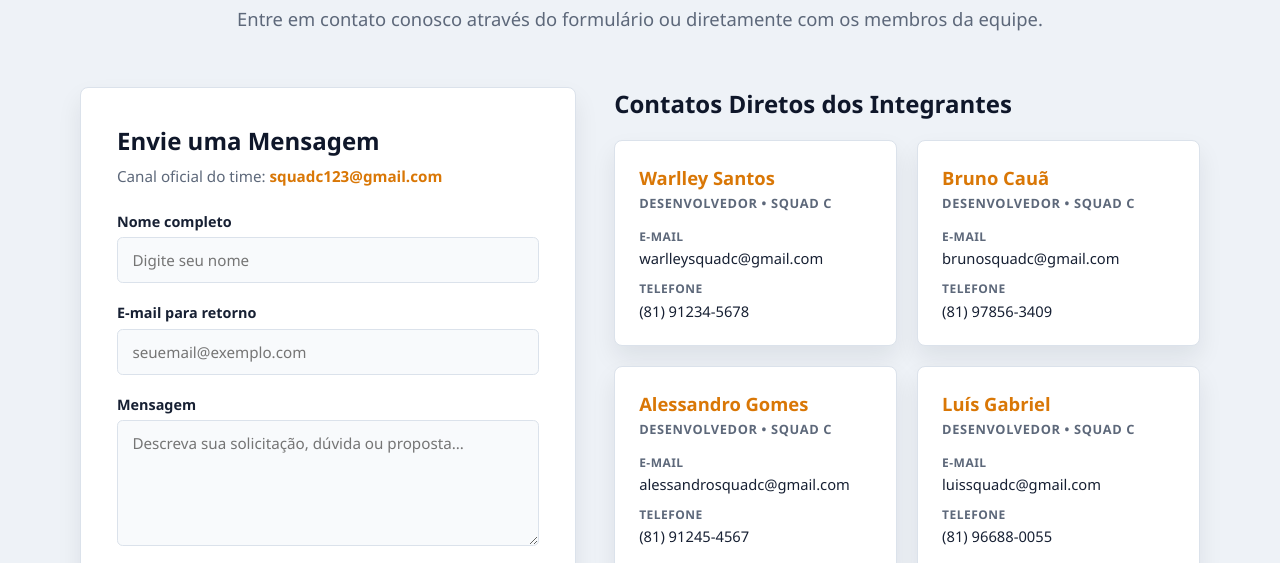
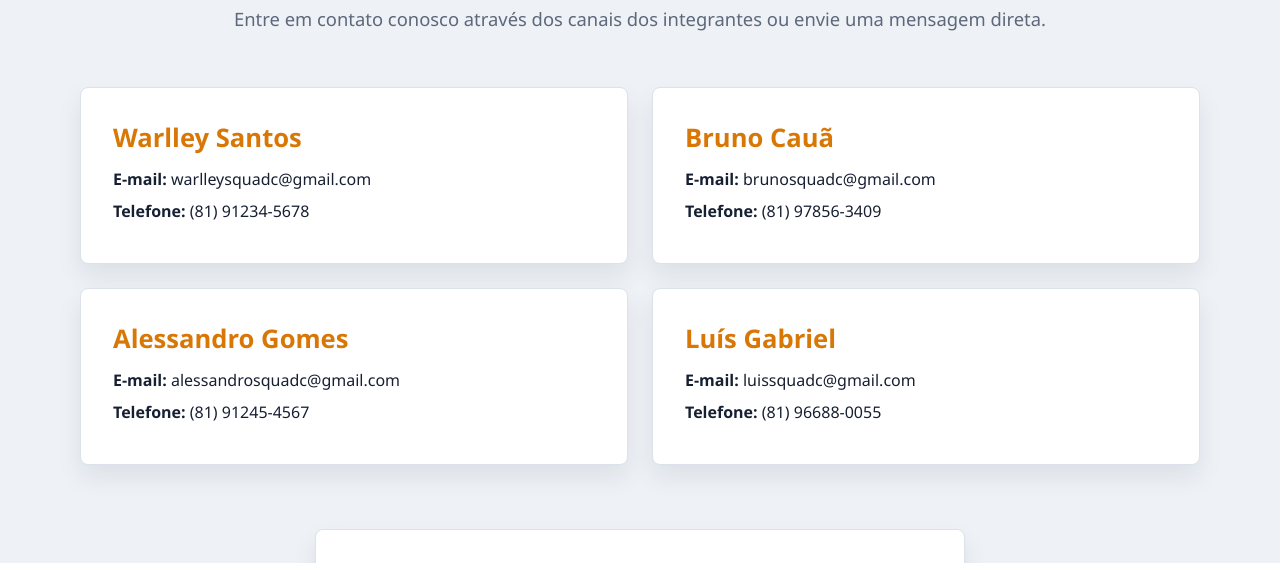
Before and after one commit to Warlley149/ATIVIDADE_REFATORACAO_COM_IA-SQUAD-C, a plain HTML site: page contato.html in a window 1280 px wide. Shown: the part 234-797 px from the top of the page. Drawn offline with Linux system fonts and the light colour scheme.

Commit message:
feat: página de contatos concluída

```diff
--- a/contato.html
+++ b/contato.html
@@ -5,7 +5,7 @@
   <meta charset="UTF-8" />
   <meta name="viewport" content="width=device-width, initial-scale=1.0" />
   <link rel="stylesheet" href="styles/home.css">
-  <link rel="stylesheet" href="styles/contato.css?v=2">
+  <link rel="stylesheet" href="styles/contato.css?v=3">
   <title>Contatos - Squad C</title>
 </head>
 <body>
@@ -38,104 +38,72 @@
     <section class="contato-intro" aria-labelledby="titulo-contato">
       <p class="eyebrow">Squad C</p>
       <h1 id="titulo-contato">Contatos</h1>
-      <p class="descricao">Entre em contato conosco através do formulário ou diretamente com os membros da equipe.</p>
+      <p class="descricao">Entre em contato conosco através dos canais dos integrantes ou envie uma mensagem direta.</p>
     </section>
 
-    <div class="contato-layout">
-      <!-- Formulário de Contato Geral -->
-      <section class="contato-form-card" aria-labelledby="titulo-form">
+    <!-- Grade 2x2 com os integrantes - padrão idêntico a sobre.html e projetos.html -->
+    <section class="equipe-contatos" aria-label="Contatos dos integrantes">
+      <article class="integrante-contato">
+        <h2>Warlley Santos</h2>
+        <div class="contato-info">
+          <p><strong>E-mail:</strong> <a href="mailto:warlleysquadc@gmail.com">warlleysquadc@gmail.com</a></p>
+          <p><strong>Telefone:</strong> <a href="tel:+5581912345678">(81) 91234-5678</a></p>
+        </div>
+      </article>
+
+      <article class="integrante-contato">
+        <h2>Bruno Cauã</h2>
+        <div class="contato-info">
+          <p><strong>E-mail:</strong> <a href="mailto:brunosquadc@gmail.com">brunosquadc@gmail.com</a></p>
+          <p><strong>Telefone:</strong> <a href="tel:+5581978563409">(81) 97856-3409</a></p>
+        </div>
+      </article>
+
+      <article class="integrante-contato">
+        <h2>Alessandro Gomes</h2>
+        <div class="contato-info">
+          <p><strong>E-mail:</strong> <a href="mailto:alessandrosquadc@gmail.com">alessandrosquadc@gmail.com</a></p>
+          <p><strong>Telefone:</strong> <a href="tel:+5581912454567">(81) 91245-4567</a></p>
+        </div>
+      </article>
+
+      <article class="integrante-contato">
+        <h2>Luís Gabriel</h2>
+        <div class="contato-info">
+          <p><strong>E-mail:</strong> <a href="mailto:luissquadc@gmail.com">luissquadc@gmail.com</a></p>
+          <p><strong>Telefone:</strong> <a href="tel:+5581966880055">(81) 96688-0055</a></p>
+        </div>
+      </article>
+    </section>
+
+    <!-- Formulário de Mensagem elegante e centralizado -->
+    <section class="form-secao" aria-labelledby="titulo-form">
+      <div class="form-card">
         <h2 id="titulo-form">Envie uma Mensagem</h2>
-        <p class="form-info">
-          Canal oficial do time: <a href="mailto:squadc123@gmail.com" class="email-destaque">squadc123@gmail.com</a>
+        <p class="form-descricao">
+          Canal oficial da equipe: <a href="mailto:squadc123@gmail.com" class="email-destaque">squadc123@gmail.com</a>
         </p>
 
-        <form class="form-contato" action="https://example.com/enviar-contato" method="post">
-          <div class="campo-grupo">
-            <label for="nome">Nome completo</label>
-            <input type="text" id="nome" name="nome" placeholder="Digite seu nome" required />
+        <form action="https://example.com/enviar-contato" method="post" class="form-contato">
+          <div class="campo">
+            <label for="nome">Nome:</label>
+            <input type="text" id="nome" name="nome" placeholder="Seu nome" required />
           </div>
 
-          <div class="campo-grupo">
-            <label for="email">E-mail para retorno</label>
+          <div class="campo">
+            <label for="email">E-mail:</label>
             <input type="email" id="email" name="email" placeholder="seuemail@exemplo.com" required />
           </div>
 
-          <div class="campo-grupo">
-            <label for="mensagem">Mensagem</label>
-            <textarea id="mensagem" name="mensagem" rows="5" placeholder="Descreva sua solicitação, dúvida ou proposta..." required></textarea>
+          <div class="campo">
+            <label for="mensagem">Mensagem:</label>
+            <textarea id="mensagem" name="mensagem" rows="4" placeholder="Escreva sua mensagem..." required></textarea>
           </div>
 
-          <button type="submit" class="btn-enviar">Enviar Mensagem</button>
+          <button type="submit" class="btn-enviar">Enviar</button>
         </form>
-      </section>
-
-      <!-- Contatos Pessoais dos Integrantes -->
-      <section class="contato-equipe-secao" aria-labelledby="titulo-equipe-contato">
-        <h2 id="titulo-equipe-contato" class="secao-subtitulo">Contatos Diretos dos Integrantes</h2>
-
-        <div class="membros-grid">
-          <article class="membro-card">
-            <h3>Warlley Santos</h3>
-            <p class="membro-papel">Desenvolvedor &bull; Squad C</p>
-            <div class="membro-dados">
-              <div class="dado-item">
-                <span class="dado-rotulo">E-mail</span>
-                <a href="mailto:warlleysquadc@gmail.com" class="dado-link">warlleysquadc@gmail.com</a>
-              </div>
-              <div class="dado-item">
-                <span class="dado-rotulo">Telefone</span>
-                <a href="tel:+5581912345678" class="dado-link">(81) 91234-5678</a>
-              </div>
-            </div>
-          </article>
-
-          <article class="membro-card">
-            <h3>Bruno Cauã</h3>
-            <p class="membro-papel">Desenvolvedor &bull; Squad C</p>
-            <div class="membro-dados">
-              <div class="dado-item">
-                <span class="dado-rotulo">E-mail</span>
-                <a href="mailto:brunosquadc@gmail.com" class="dado-link">brunosquadc@gmail.com</a>
-              </div>
-              <div class="dado-item">
-                <span class="dado-rotulo">Telefone</span>
-                <a href="tel:+5581978563409" class="dado-link">(81) 97856-3409</a>
-              </div>
-            </div>
-          </article>
-
-          <article class="membro-card">
-            <h3>Alessandro Gomes</h3>
-            <p class="membro-papel">Desenvolvedor &bull; Squad C</p>
-            <div class="membro-dados">
-              <div class="dado-item">
-                <span class="dado-rotulo">E-mail</span>
-                <a href="mailto:alessandrosquadc@gmail.com" class="dado-link">alessandrosquadc@gmail.com</a>
-              </div>
-              <div class="dado-item">
-                <span class="dado-rotulo">Telefone</span>
-                <a href="tel:+5581912454567" class="dado-link">(81) 91245-4567</a>
-              </div>
-            </div>
-          </article>
-
-          <article class="membro-card">
-            <h3>Luís Gabriel</h3>
-            <p class="membro-papel">Desenvolvedor &bull; Squad C</p>
-            <div class="membro-dados">
-              <div class="dado-item">
-                <span class="dado-rotulo">E-mail</span>
-                <a href="mailto:luissquadc@gmail.com" class="dado-link">luissquadc@gmail.com</a>
-              </div>
-              <div class="dado-item">
-                <span class="dado-rotulo">Telefone</span>
-                <a href="tel:+5581966880055" class="dado-link">(81) 96688-0055</a>
-              </div>
-            </div>
-          </article>
-        </div>
-      </section>
-    </div>
+      </div>
+    </section>
   </main>
 
   <footer class="site-footer">
--- a/styles/contato.css
+++ b/styles/contato.css
@@ -1,7 +1,61 @@
 /* ==========================================================================
    Contatos - Squad C
-   Estilos específicos da página de contatos (navbar e variáveis vêm de home.css)
+   Estilos específicos da página de contatos, alinhados rigorosamente a sobre.css
    ========================================================================== */
+
+:root {
+  --navy: #0f172a;
+  --ink: #172033;
+  --muted: #5d687a;
+  --surface: #ffffff;
+  --background: #eef2f7;
+  --accent: #d97706;
+}
+
+* {
+  box-sizing: border-box;
+}
+
+body {
+  min-width: 320px;
+  margin: 0;
+  color: var(--ink);
+  background: var(--background);
+  font-family: 'Segoe UI', Tahoma, Geneva, Verdana, sans-serif;
+}
+
+.navbar {
+  padding: 0.75rem 1.25rem;
+  background: var(--navy);
+}
+
+.navbar ul {
+  display: flex;
+  flex-wrap: wrap;
+  justify-content: center;
+  gap: 0.35rem 1rem;
+  max-width: 1100px;
+  margin: 0 auto;
+  padding: 0;
+  list-style: none;
+}
+
+.navbar a {
+  display: block;
+  padding: 0.65rem 0.75rem;
+  color: #ffffff;
+  border-radius: 0.35rem;
+  text-decoration: none;
+  transition: background-color 0.2s ease, color 0.2s ease;
+}
+
+.navbar a:hover,
+.navbar a:focus-visible,
+.navbar a[aria-current="page"] {
+  color: #ffffff;
+  background: var(--accent);
+  outline: none;
+}
 
 #contato {
   width: min(100% - 2rem, 1120px);
@@ -15,6 +69,15 @@
   text-align: center;
 }
 
+.eyebrow {
+  margin: 0 0 0.5rem;
+  color: var(--accent);
+  font-size: 0.85rem;
+  font-weight: 700;
+  letter-spacing: 0.12em;
+  text-transform: uppercase;
+}
+
 .contato-intro h1 {
   margin: 0;
   font-size: clamp(1.8rem, 4vw, 3rem);
@@ -22,72 +85,123 @@
   color: var(--ink);
 }
 
-/* Layout Principal em 2 Colunas */
-.contato-layout {
-  display: grid;
-  grid-template-columns: minmax(0, 1.1fr) minmax(0, 1.3fr);
-  gap: clamp(1.5rem, 3vw, 2.5rem);
-  align-items: start;
+.descricao {
+  margin: 0.85rem 0 0;
+  color: var(--muted);
+  font-size: clamp(1rem, 2vw, 1.15rem);
 }
 
-/* Card do Formulário */
-.contato-form-card {
+/* Grade 2x2 dos Integrantes - Idêntico a sobre.css */
+.equipe-contatos {
+  display: grid;
+  grid-template-columns: repeat(2, minmax(0, 1fr));
+  gap: clamp(1rem, 2.5vw, 1.5rem);
+}
+
+.integrante-contato {
+  padding: clamp(1.25rem, 3vw, 2rem);
   background: var(--surface);
   border: 1px solid #dbe2eb;
   border-radius: 0.5rem;
   box-shadow: 0 0.75rem 1.5rem rgb(15 23 42 / 8%);
-  padding: clamp(1.5rem, 3vw, 2.25rem);
+  transition: transform 0.2s ease, box-shadow 0.2s ease;
 }
 
-.contato-form-card h2 {
-  margin: 0 0 0.5rem;
-  color: var(--navy);
-  font-size: clamp(1.25rem, 2.2vw, 1.5rem);
-  font-weight: 700;
+.integrante-contato:hover {
+  transform: translateY(-3px);
+  box-shadow: 0 1rem 2rem rgb(15 23 42 / 12%);
 }
 
-.form-info {
+.integrante-contato h2 {
+  margin: 0 0 0.75rem;
+  color: var(--accent);
+  font-size: clamp(1.25rem, 2.5vw, 1.6rem);
+}
+
+.contato-info p {
+  margin: 0.4rem 0;
+  color: var(--muted);
+  font-size: 1rem;
+  line-height: 1.6;
+}
+
+.contato-info strong {
+  color: var(--ink);
+}
+
+.contato-info a {
+  color: var(--ink);
+  text-decoration: none;
+  transition: color 0.2s ease;
+}
+
+.contato-info a:hover {
+  color: var(--accent);
+  text-decoration: underline;
+}
+
+/* Formulário de Contato Centralizado */
+.form-secao {
+  margin-top: clamp(2.5rem, 5vw, 4rem);
+}
+
+.form-card {
+  max-width: 650px;
+  margin: 0 auto;
+  padding: clamp(1.5rem, 3vw, 2.25rem);
+  background: var(--surface);
+  border: 1px solid #dbe2eb;
+  border-radius: 0.5rem;
+  box-shadow: 0 0.75rem 1.5rem rgb(15 23 42 / 8%);
+}
+
+.form-card h2 {
+  margin: 0 0 0.5rem;
+  color: var(--accent);
+  font-size: clamp(1.25rem, 2.5vw, 1.6rem);
+  text-align: center;
+}
+
+.form-descricao {
   margin: 0 0 1.5rem;
   color: var(--muted);
   font-size: 0.95rem;
-  line-height: 1.5;
+  text-align: center;
 }
 
 .email-destaque {
   color: var(--accent);
   font-weight: 600;
   text-decoration: none;
-  transition: color 0.2s ease;
 }
 
 .email-destaque:hover {
   text-decoration: underline;
 }
 
-/* Campos do Formulário */
 .form-contato {
   display: flex;
   flex-direction: column;
-  gap: 1.25rem;
+  gap: 1rem;
 }
 
-.campo-grupo {
+.campo {
   display: flex;
   flex-direction: column;
-  gap: 0.4rem;
+  gap: 0.35rem;
 }
 
-.campo-grupo label {
+.campo label {
   color: var(--ink);
   font-size: 0.9rem;
   font-weight: 600;
 }
 
-.campo-grupo input[type="text"],
-.campo-grupo input[type="email"],
-.campo-grupo textarea {
+.campo input[type="text"],
+.campo input[type="email"],
+.campo textarea {
   width: 100%;
-  padding: 0.75rem 0.9rem;
+  padding: 0.7rem 0.85rem;
   font-family: inherit;
   font-size: 0.95rem;
   color: var(--ink);
@@ -97,13 +211,13 @@
   transition: border-color 0.2s ease, box-shadow 0.2s ease, background-color 0.2s ease;
 }
 
-.campo-grupo textarea {
+.campo textarea {
   resize: vertical;
-  min-height: 120px;
+  min-height: 100px;
 }
 
-.campo-grupo input:focus,
-.campo-grupo textarea:focus {
+.campo input:focus,
+.campo textarea:focus {
   outline: none;
   background-color: #ffffff;
   border-color: var(--accent);
@@ -111,107 +225,22 @@
 }
 
 .btn-enviar {
-  align-self: flex-start;
-  padding: 0.8rem 1.8rem;
+  align-self: center;
+  padding: 0.75rem 2.5rem;
   color: #ffffff;
   background: var(--accent);
   border: none;
   border-radius: 0.35rem;
   font-family: inherit;
-  font-size: 0.95rem;
+  font-size: 1rem;
   font-weight: 600;
   cursor: pointer;
-  transition: background-color 0.2s ease, transform 0.15s ease, box-shadow 0.2s ease;
+  transition: background-color 0.2s ease, transform 0.15s ease;
 }
 
 .btn-enviar:hover {
   background: #b45309;
   transform: translateY(-2px);
-  box-shadow: 0 4px 12px rgba(217, 119, 6, 0.25);
-}
-
-.btn-enviar:active {
-  transform: translateY(0);
-}
-
-/* Seção de Contatos Diretos da Equipe */
-.secao-subtitulo {
-  margin: 0 0 1.25rem;
-  color: var(--navy);
-  font-size: clamp(1.25rem, 2.2vw, 1.5rem);
-  font-weight: 700;
-}
-
-.membros-grid {
-  display: grid;
-  grid-template-columns: repeat(2, minmax(0, 1fr));
-  gap: clamp(1rem, 2vw, 1.25rem);
-}
-
-.membro-card {
-  background: var(--surface);
-  border: 1px solid #dbe2eb;
-  border-radius: 0.5rem;
-  box-shadow: 0 0.75rem 1.5rem rgb(15 23 42 / 8%);
-  padding: clamp(1.25rem, 2.5vw, 1.5rem);
-  display: flex;
-  flex-direction: column;
-  transition: transform 0.2s ease, box-shadow 0.2s ease;
-}
-
-.membro-card:hover {
-  transform: translateY(-3px);
-  box-shadow: 0 1rem 2rem rgb(15 23 42 / 12%);
-}
-
-.membro-card h3 {
-  margin: 0 0 0.25rem;
-  color: var(--accent);
-  font-size: 1.15rem;
-  font-weight: 700;
-}
-
-.membro-papel {
-  margin: 0 0 1rem;
-  color: var(--muted);
-  font-size: 0.8rem;
-  font-weight: 600;
-  text-transform: uppercase;
-  letter-spacing: 0.05em;
-}
-
-.membro-dados {
-  display: flex;
-  flex-direction: column;
-  gap: 0.75rem;
-  margin-top: auto;
-}
-
-.dado-item {
-  display: flex;
-  flex-direction: column;
-  gap: 0.2rem;
-}
-
-.dado-rotulo {
-  color: var(--muted);
-  font-size: 0.75rem;
-  font-weight: 600;
-  text-transform: uppercase;
-  letter-spacing: 0.04em;
-}
-
-.dado-link {
-  color: var(--ink);
-  font-size: 0.92rem;
-  text-decoration: none;
-  word-break: break-all;
-  transition: color 0.2s ease;
-}
-
-.dado-link:hover {
-  color: var(--accent);
-  text-decoration: underline;
 }
 
 /* Rodapé */
@@ -233,30 +262,36 @@
 }
 
 /* Responsividade */
-@media (max-width: 960px) {
-  .contato-layout {
-    grid-template-columns: 1fr;
-  }
-}
-
-@media (max-width: 600px) {
-  .membros-grid {
+@media (max-width: 700px) {
+  .equipe-contatos {
     grid-template-columns: 1fr;
   }
 }
 
 @media (max-width: 480px) {
+  .navbar ul {
+    gap: 0.2rem;
+  }
+
+  .navbar a {
+    padding: 0.55rem 0.5rem;
+    font-size: 0.9rem;
+  }
+
   #contato {
     width: min(100% - 1.25rem, 1120px);
     padding: 2rem 0;
   }
 
-  .contato-form-card {
+  .integrante-contato {
+    padding: 1.25rem;
+  }
+
+  .form-card {
     padding: 1.25rem;
   }
 
   .btn-enviar {
     width: 100%;
-    text-align: center;
   }
 }
```
